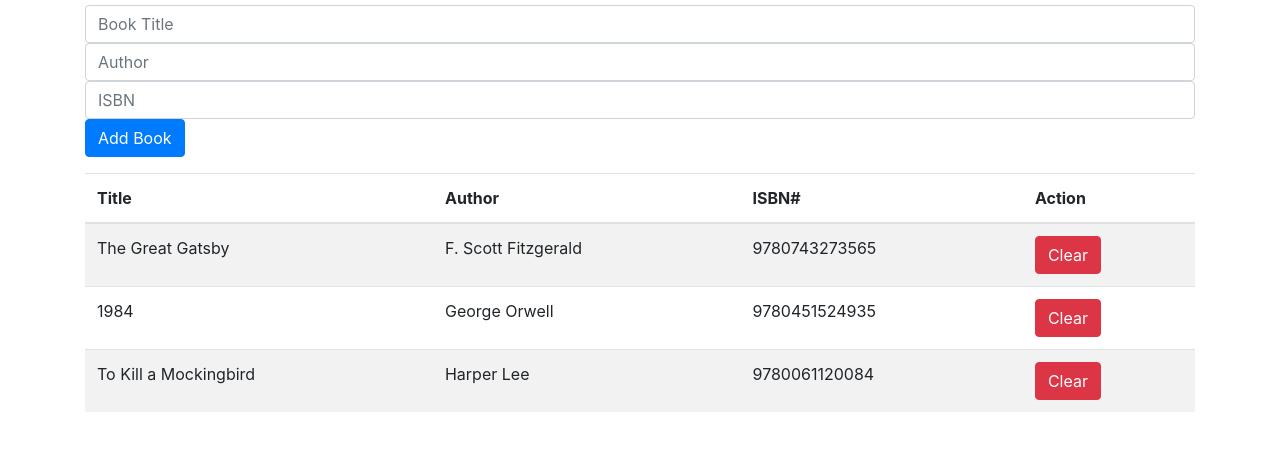
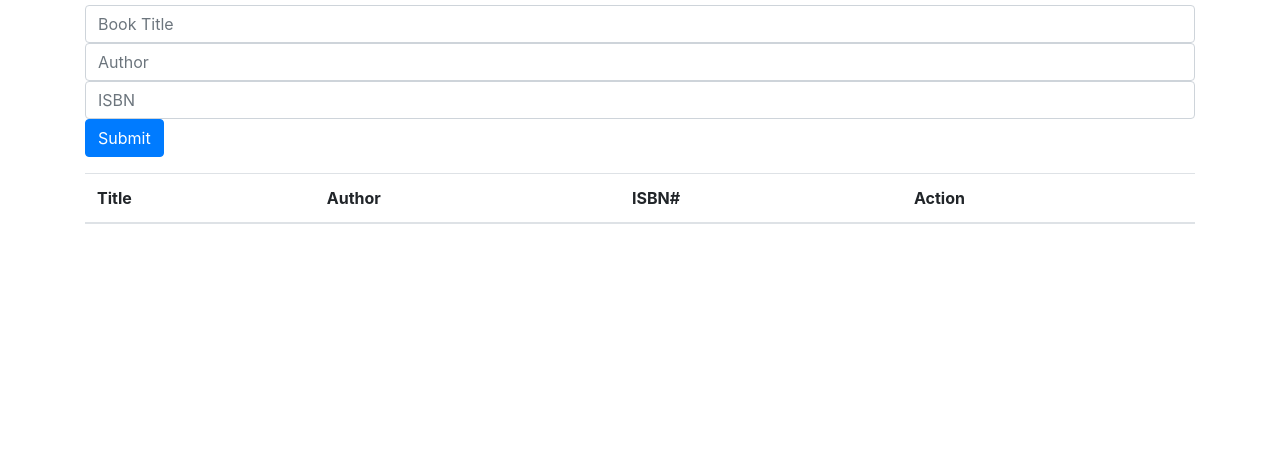
Before and after one commit to acciojob/book-list-rit229, a website: page main.html in a window 1280 px wide. Shown: the part 51-502 px from the top of the page. Drawn offline with nearby package versions, Linux system fonts and the light colour scheme.

Commit message:
created a submission

```diff
--- a/main.html
+++ b/main.html
@@ -13,7 +13,7 @@
 <input type="text" id="title" placeholder="Book Title" class="form-control" required>
 <input type="text" id="author" placeholder="Author" class="form-control" required>
 <input type="text" id="isbn" placeholder="ISBN" class="form-control" required>
-<button id="submit" class="btn btn-primary">Add Book</button>
+<button id="submit" class="btn btn-primary">Submit</button>
 </div>
 <table class="table table-striped">
 <thead>
@@ -26,24 +26,7 @@
 </thead>
 <tbody id="book-list">
                 <!-- Book entries will be added here -->
-<tr>
-<td>The Great Gatsby</td>
-<td>F. Scott Fitzgerald</td>
-<td>9780743273565</td>
-<td><button class="delete btn btn-danger">Clear</button></td>
-</tr>
-<tr>
-<td>1984</td>
-<td>George Orwell</td>
-<td>9780451524935</td>
-<td><button class="delete btn btn-danger">Clear</button></td>
-</tr>
-<tr>
-<td>To Kill a Mockingbird</td>
-<td>Harper Lee</td>
-<td>9780061120084</td>
-<td><button class="delete btn btn-danger">Clear</button></td>
-</tr>
+
 </tbody>
 </table>
 </div>
```
Also changed, not shown: script.js (+5 -3 lines).
